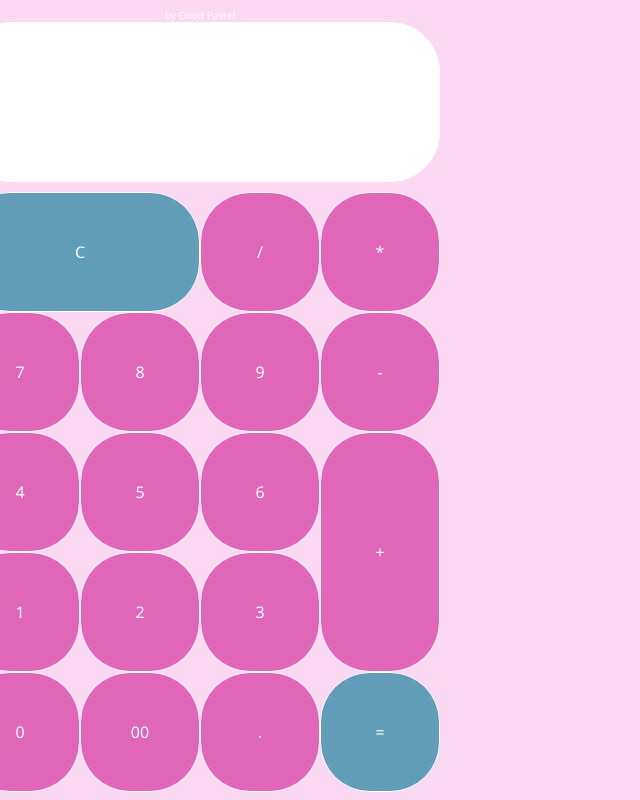
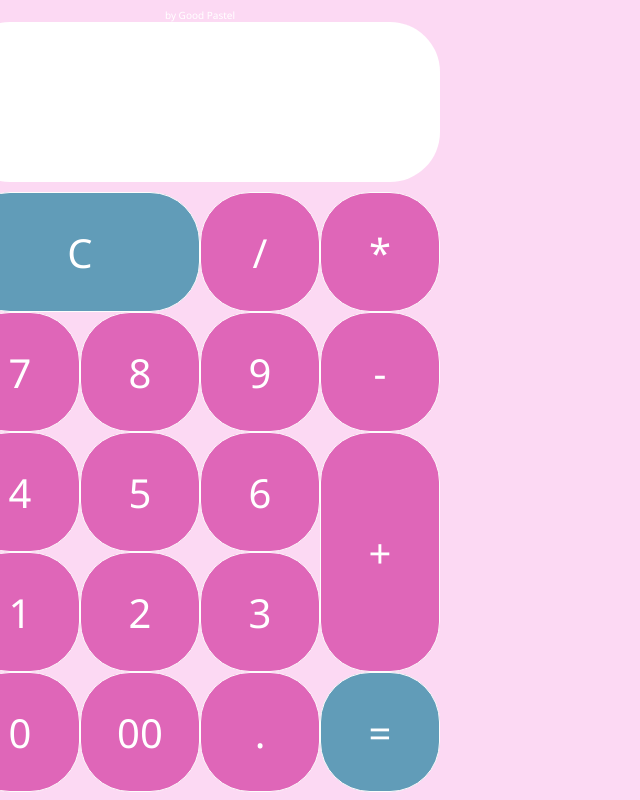
Before and after one commit to good-pastel/simple-calculator, a plain HTML site: page index.html in a window 1280 px wide. Shown: the whole page, without its empty margins (0-640 px from the left). Drawn offline with Linux system fonts and the light colour scheme.

Commit message:
mengubah size font pada tombol

```diff
--- a/styles.css
+++ b/styles.css
@@ -115,4 +115,7 @@ body {
     grid-row: span 2;
     height: 240px;
   }
+  span {
+    font-size: 40px;
+  }
 }
```
